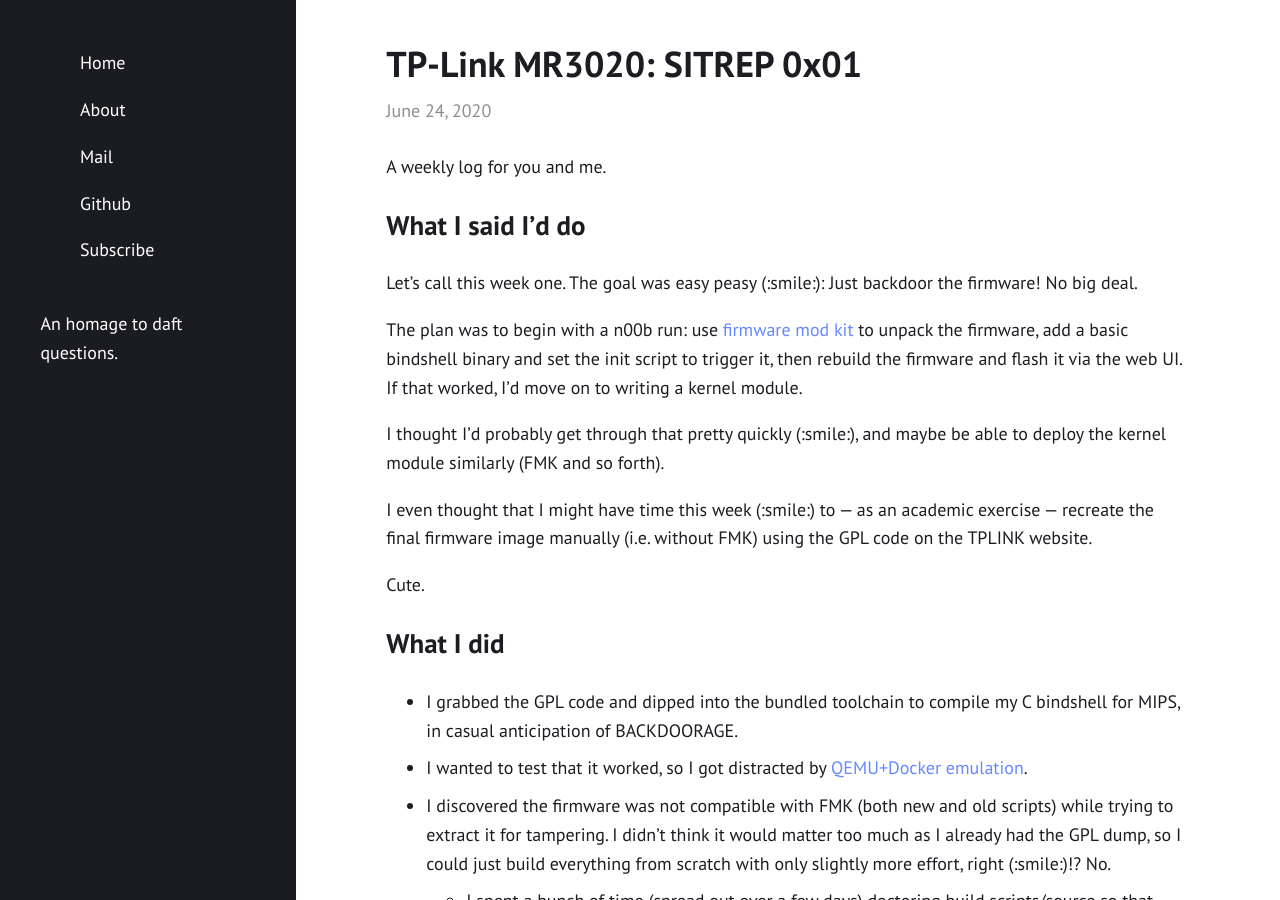
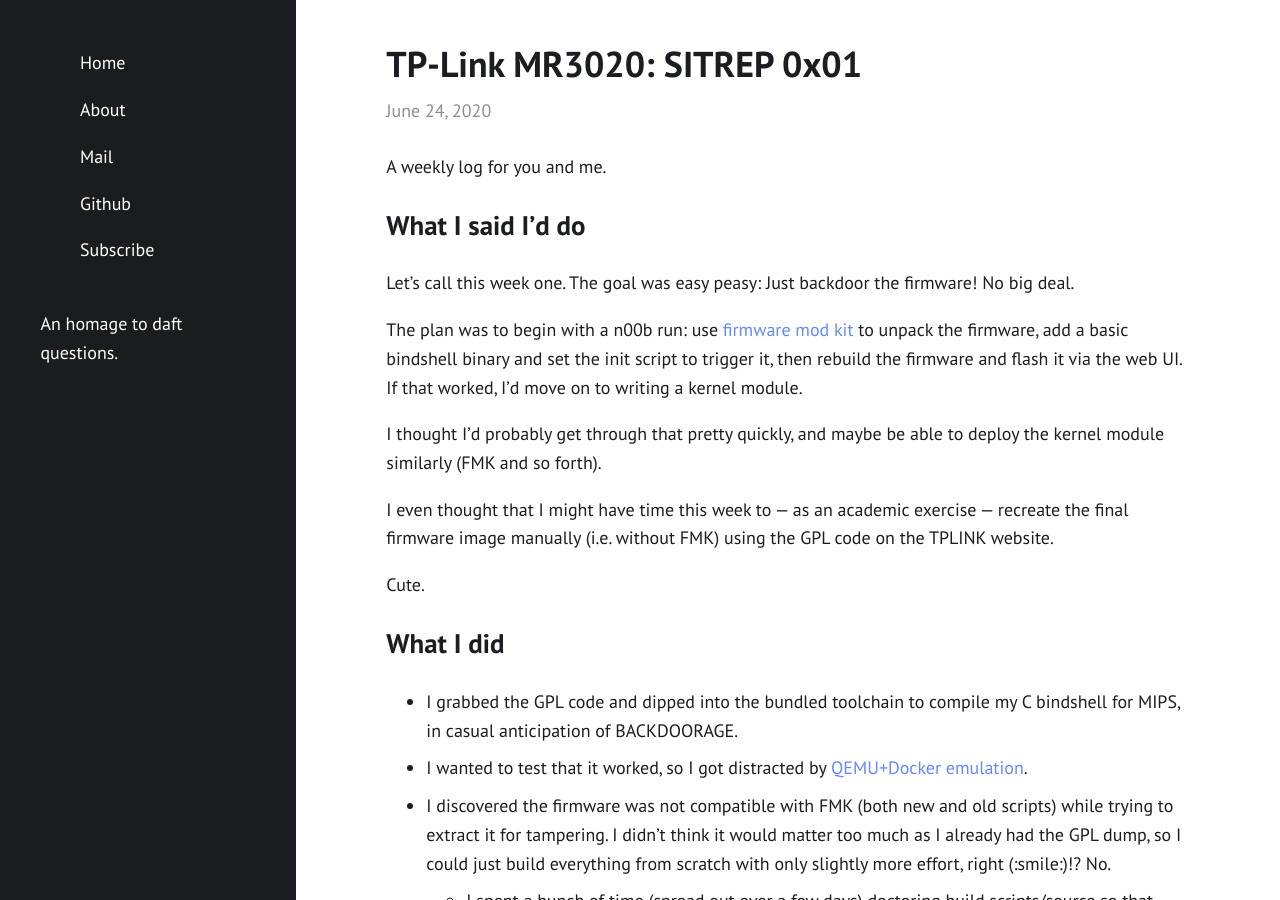
Before and after one commit to unmeg/unmeg.github.io, a Jekyll site: the page built from _posts/2020-06-24-tplink-mr3020-sitrep-1.md, in a window 1280 px wide and 900 px high. Built offline with Jekyll 4.4.1, drawn with Linux system fonts in a browser that asks for light colours; some of the changed lines change nothing that is shown.

Commit message:
Update 2020-06-24-tplink-mr3020-sitrep-1.md

```diff
--- a/_posts/2020-06-24-tplink-mr3020-sitrep-1.md
+++ b/_posts/2020-06-24-tplink-mr3020-sitrep-1.md
@@ -6,13 +6,13 @@
 
 ## What I said I'd do
 
-Let's call this week one. The goal was easy peasy (:smile:): Just backdoor the firmware! No big deal.
+Let's call this week one. The goal was easy peasy: Just backdoor the firmware! No big deal.
 
 The plan was to begin with a n00b run: use [firmware mod kit](https://github.com/rampageX/firmware-mod-kit/wiki) to unpack the firmware, add a basic bindshell binary and set the init script to trigger it, then rebuild the firmware and flash it via the web UI. If that worked, I'd move on to writing a kernel module.
 
-I thought I'd probably get through that pretty quickly (:smile:), and maybe be able to deploy the kernel module similarly (FMK and so forth).
+I thought I'd probably get through that pretty quickly, and maybe be able to deploy the kernel module similarly (FMK and so forth).
 
-I even thought that I might have time this week (:smile:) to — as an academic exercise — recreate the final firmware image manually (i.e. without FMK) using the GPL code on the TPLINK website.
+I even thought that I might have time this week to — as an academic exercise — recreate the final firmware image manually (i.e. without FMK) using the GPL code on the TPLINK website.
 
 Cute.
 
```
